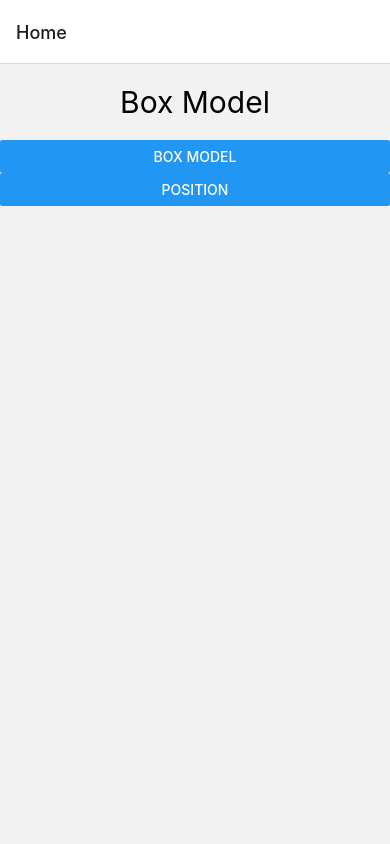
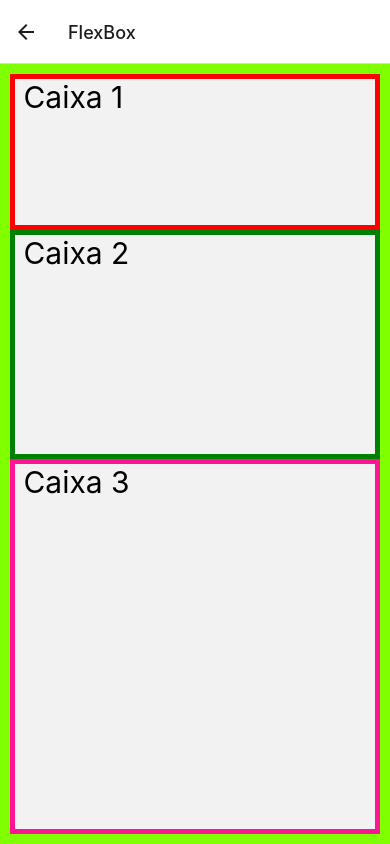
Before and after one commit to SysSimone/myInterest, a React Native app: screen /FlexBox in a window 390 px wide. Built offline with nearby package versions, Linux system fonts and the light colour scheme.

Commit message:
Flex Box

```diff
--- a/App.js
+++ b/App.js
@@ -5,8 +5,9 @@ import { createStackNavigator } from '@react-navigation/stack';
 
 
 import Home from "./src/telas/Home";
-import Detail from "./src/telas/Detail";
+import Details from "./src/telas/Details";
 import Position from './src/telas/Position';
+import FlexBox from './src/telas/FlexBox';
 //o App.js vai ser usado como a estrutura externa, o esqueleto do app e aqui vou armazenar
 //os navegadores e decidir o que vai ser mostrada para o usuario.
 
@@ -19,8 +20,9 @@ const App = () => {
     <NavigationContainer>
       <Stack.Navigator initialRouteName="Home">
         <Stack.Screen name= "Home" component={Home}/>
-        <Stack.Screen name="Detail" component={Detail}/>
+        <Stack.Screen name="Details" component={Details}/>
         <Stack.Screen name="Position" component={Position}/>
+        <Stack.Screen name="FlexBox" component={FlexBox}/>
       </Stack.Navigator>
 
     </NavigationContainer>
--- a/src/telas/Details.js
+++ b/src/telas/Details.js
@@ -1,7 +1,7 @@
 import React from 'react';
 import {View, Text, StyleSheet, Button} from 'react-native';
 
-const Detail = (props) => {
+const Details = (props) => {
     //console.log(props);
     return (
         <View>
@@ -22,5 +22,4 @@ const styles = StyleSheet.create({
     },
 });
 
-export default Detail;
-s
+export default Details;
--- /dev/null
+++ b/src/telas/FlexBox.js
@@ -0,0 +1,53 @@
+import React from 'react';
+import { View, Text, StyleSheet } from 'react-native';
+
+//A flexBox é basicamente uma caixa que contém um texto
+
+const FlexBox =() => {
+  return (
+    <View style={styles.view}>
+        <Text style={styles.caixa1}> Caixa 1 </Text>
+        <Text style={styles.caixa2}> Caixa 2 </Text>
+        <Text style={styles.caixa3}> Caixa 3 </Text>
+
+    </View>
+  );
+};
+
+
+const styles = StyleSheet.create({
+    view:{
+        borderWidth: 10,
+        borderColor: "chartreuse",
+        flex: 1, // equivalente a 100% ocupa todo o espaço vazio
+    },
+    caixa1: {
+        fontSize: 30,
+        borderWidth: 5,
+        borderColor: "red",
+        //alignSelf: "center",
+        flex: 0.2, // equivalente a 20% do espaço vazio
+
+    },
+    caixa2: {
+        fontSize: 30,
+        borderWidth: 5,
+        borderColor: "green",
+       // alignSelf: "center",
+        flex: 0.3, // equivalente a 30% do espaço vazio
+
+    }, // até aqui 50% do espaço vazio foi ocupado
+    caixa3: {
+        fontSize: 30,
+        borderWidth: 5,
+        borderColor: "deeppink",
+        //alignSelf: "center",
+        flex: 0.5, // equivalente a 50% do espaço vazio, ou seja o espaço disponível
+        // o flex se orienta no flex directio que o valor padrão o valor coluna, a
+        //direção que o espaço vai ser ocupado é verticalmente.
+
+    },
+});
+
+
+export default FlexBox;
--- a/src/telas/Home.js
+++ b/src/telas/Home.js
@@ -15,12 +15,17 @@ const Home = (props) => {
             <Button
             title='Box Model'
             onPress={() =>
-                props.navigation.navigate("Detail")}
+                props.navigation.navigate("Details")}
             />
             <Button
             title='Position'
             onPress={() =>
                 props.navigation.navigate("Position")}
+            />
+              <Button
+            title='Flex Box'
+            onPress={() =>
+                props.navigation.navigate("FlexBox")}
             />
         </View>
     );
```
